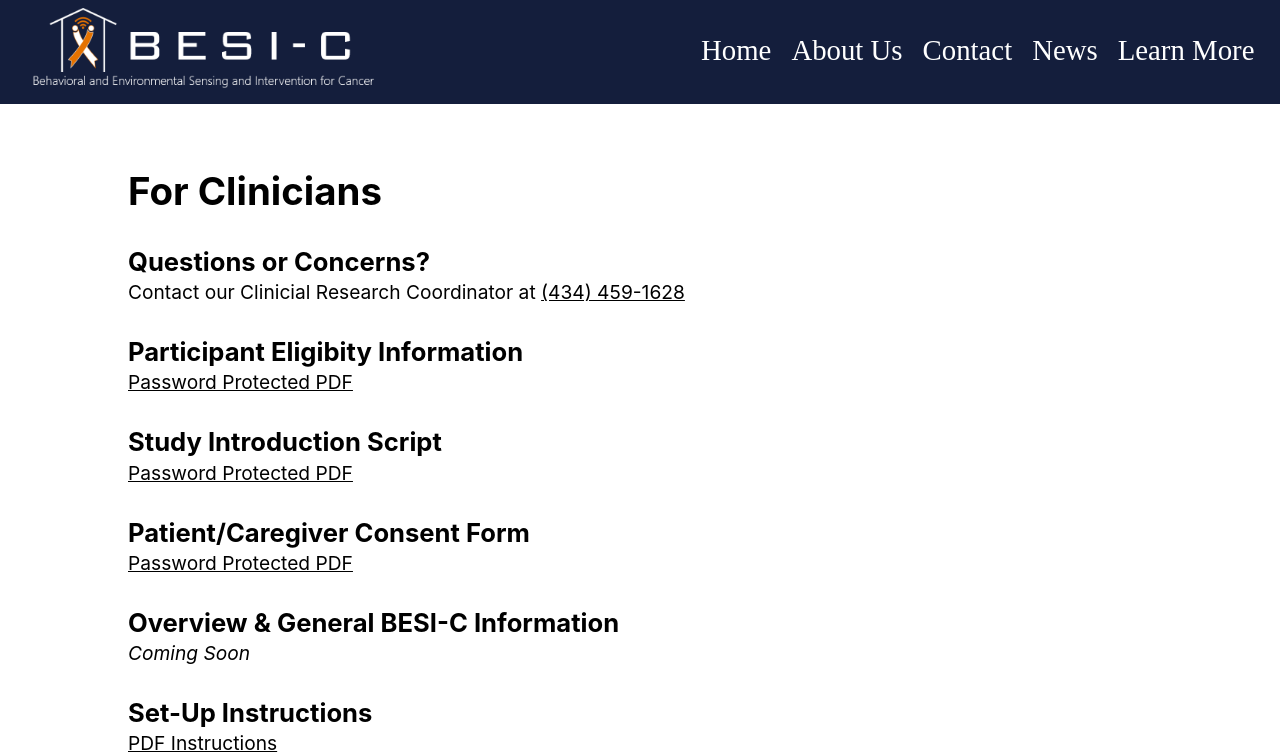
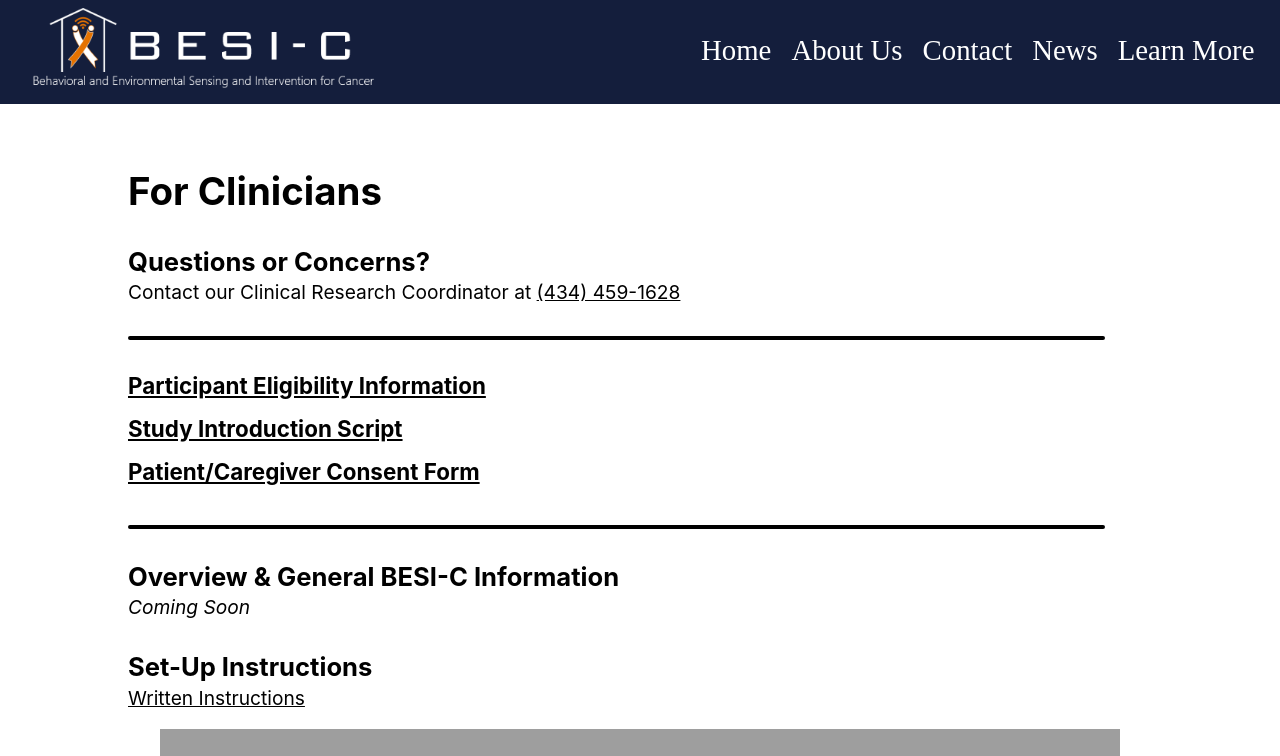
Before and after one commit to besi-c/besi-c.github.io, a Flask app: page /learn_more/clinicians in a window 1280 px wide. Shown: the top 756 px of the page. Run offline with Flask 2, Linux system fonts and the light colour scheme; some libraries are stand-ins or nearby versions; some web fonts are replaced; grey boxes are pictures that could not be loaded.

Commit message:
tweaked clinicians and dyads pages

```diff
--- a/learn_more/clinicians.html
+++ b/learn_more/clinicians.html
@@ -38,22 +38,24 @@
 	<h2>For Clinicians<h2>
 
 	<h4>Questions or Concerns?</h4>
-	<p>Contact our Clinicial Research Coordinator at <a href="tel:434-459-1628">(434) 459-1628</a></p>
+	<p>Contact our Clinical Research Coordinator at <a href="tel:434-459-1628">(434) 459-1628</a></p>
 
-	<h4>Participant Eligibity Information</h4>
-	<p><a href="/files/BESI-C_Participant_Eligibility_Information_secured.pdf">Password Protected PDF</a></p>
+	<hr>
 
-	<h4>Study Introduction Script</h4>
-	<p><a href="/files/Study_introduction_script_for_healthcare_providers.pdf">Password Protected PDF</a></p>
+	<a href="/files/BESI-C_Participant_Eligibility_Information_secured.pdf"><h5>Participant Eligibility Information</h5></a>
 
-	<h4>Patient/Caregiver Consent Form</h4>
-	<p><a href="/files/NIH_R01_Written_Consent_21017.pdf">Password Protected PDF</a></p>
+	<a href="/files/Study_introduction_script_for_healthcare_providers.pdf"><h5>Study Introduction Script</h5></a>
 
-	<h4>Overview &amp; General BESI-C Information</h4>
+	<a href="/files/NIH_R01_Written_Consent_21017.pdf"><h5>Patient/Caregiver Consent Form</h5></a>
+
+	<br>
+	<hr>
+
+	<h4>Overview & General BESI-C Information</h4>
 	<p><i>Coming Soon</i></p>
 
 	<h4>Set-Up Instructions</h4>
-	<p><a href="/files/BESI-C_Set_Up_Infographic.pdf">PDF Instructions</a></p>
+	<p><a href="/files/BESI-C_Set_Up_Infographic.pdf">Written Instructions</a></p>
 	<div class="frame">
 		<iframe width="978" height="550" src="https://www.youtube.com/embed/HJHyL4LeyxU" title="YouTube video player" frameborder="0" allow="accelerometer; autoplay; clipboard-write; encrypted-media; gyroscope; picture-in-picture" allowfullscreen></iframe>
 	</div>
@@ -66,7 +68,7 @@
 	<p><a href="/files/Caregiver_Daily_Log.pdf">Caregiver Daily Log</a></p>
 
 	<h4>Removal & Return Instructions</h4>
-	<p><a href="/files/BESI-C_Removal_and_Return_Infographic.pdf">PDF Instructions</a></p>
+	<p><a href="/files/BESI-C_Removal_and_Return_Infographic.pdf">Written Instructions</a></p>
 	<div class="frame">
 		<iframe width="978" height="550" src="https://www.youtube.com/embed/7Q6T87mT0xQ" title="YouTube video player" frameborder="0" allow="accelerometer; autoplay; clipboard-write; encrypted-media; gyroscope; picture-in-picture" allowfullscreen></iframe>
 	</div>
--- a/style/main.css
+++ b/style/main.css
@@ -66,6 +66,15 @@ img {
 
 #content p a {
   text-decoration: underline; }
+
+#content a h3, #content a h4, #content a h5, #content a h6 {
+  text-decoration: underline; }
+
+#content hr {
+  width: 95%;
+  margin: 2rem 0;
+  border: 2px solid black;
+  border-radius: 2px; }
 
 #content img.page-img {
   border-radius: 1rem; }
```
Also changed, not shown: learn_more/dyads.html (+8 -3 lines), style/source.scss (+7 -0 lines), templates/clinicians.html (+12 -10 lines), templates/dyads.html (+8 -3 lines).
